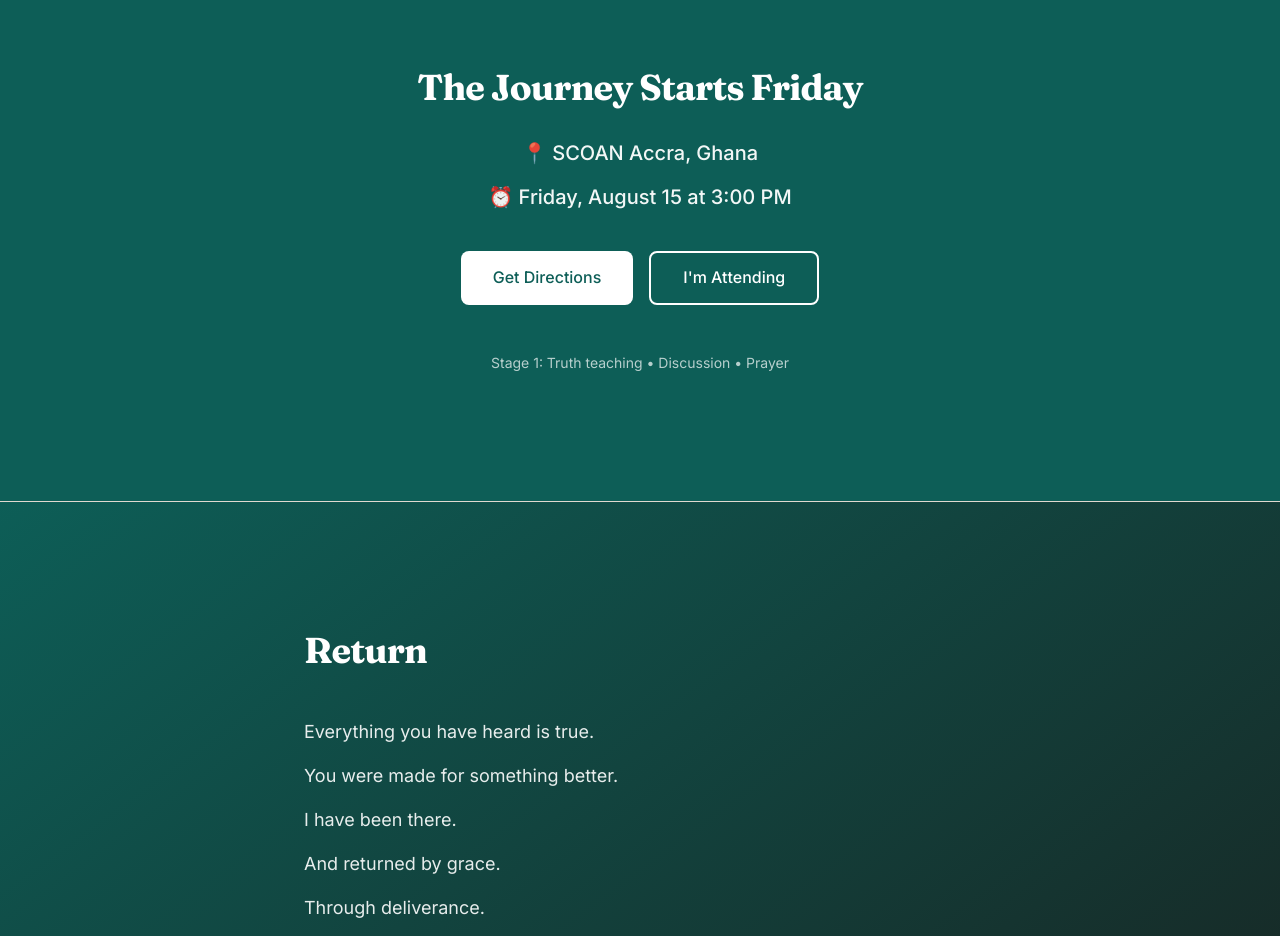
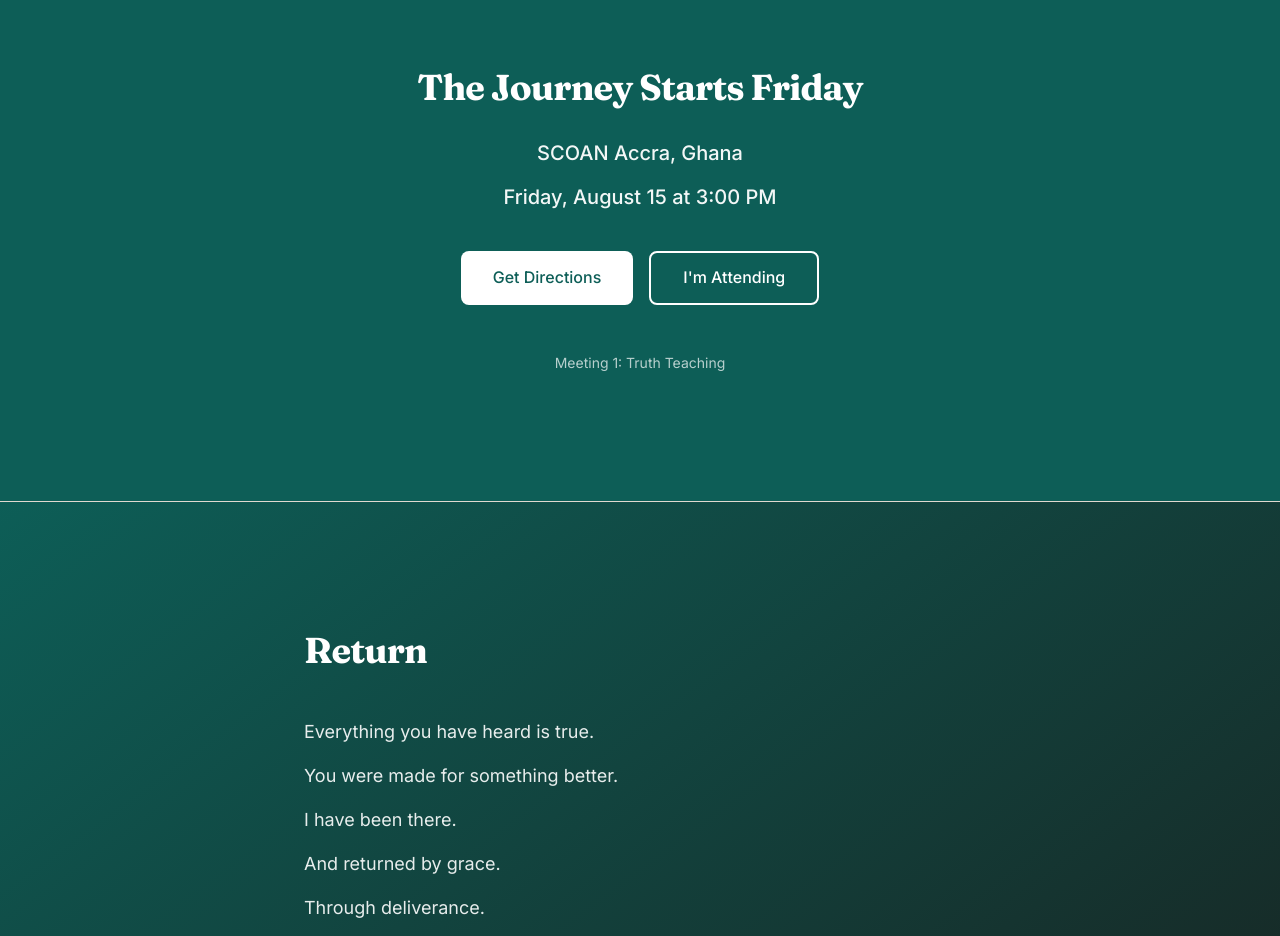
Before and after one commit to whoisjimilitan/restoration-community, a Next.js app in the folder apps/web/: page / in a window 1280 px wide. Shown: the part 3900-4836 px from the top of the page. Built offline with nearby package versions, Linux system fonts and the light colour scheme.

Commit message:
refactor: remove emojis and simplify gathering details
- Remove emoji icons (📍 ⏰) from location/time display
- Change 'Stage 1: Truth teaching • Discussion • Prayer' to 'Meeting 1: Truth Teaching'
- Cleaner, more premium aesthetic aligned with brand standards

```diff
--- a/apps/web/src/app/page.tsx
+++ b/apps/web/src/app/page.tsx
@@ -214,8 +214,8 @@ export default function Home() {
 
           <div className="space-y-6">
             <div className="space-y-4 text-lg md:text-xl text-white/95 leading-relaxed font-light">
-              <p className="font-medium">📍 SCOAN Accra, Ghana</p>
-              <p className="font-medium">⏰ Friday, August 15 at 3:00 PM</p>
+              <p className="font-medium">SCOAN Accra, Ghana</p>
+              <p className="font-medium">Friday, August 15 at 3:00 PM</p>
             </div>
 
             <div className="flex flex-col sm:flex-row gap-4 justify-center pt-4">
@@ -228,7 +228,7 @@ export default function Home() {
             </div>
           </div>
 
-          <p className="text-sm text-white/70 pt-4">Stage 1: Truth teaching • Discussion • Prayer</p>
+          <p className="text-sm text-white/70 pt-4">Meeting 1: Truth Teaching</p>
         </motion.div>
       </section>
 
```
